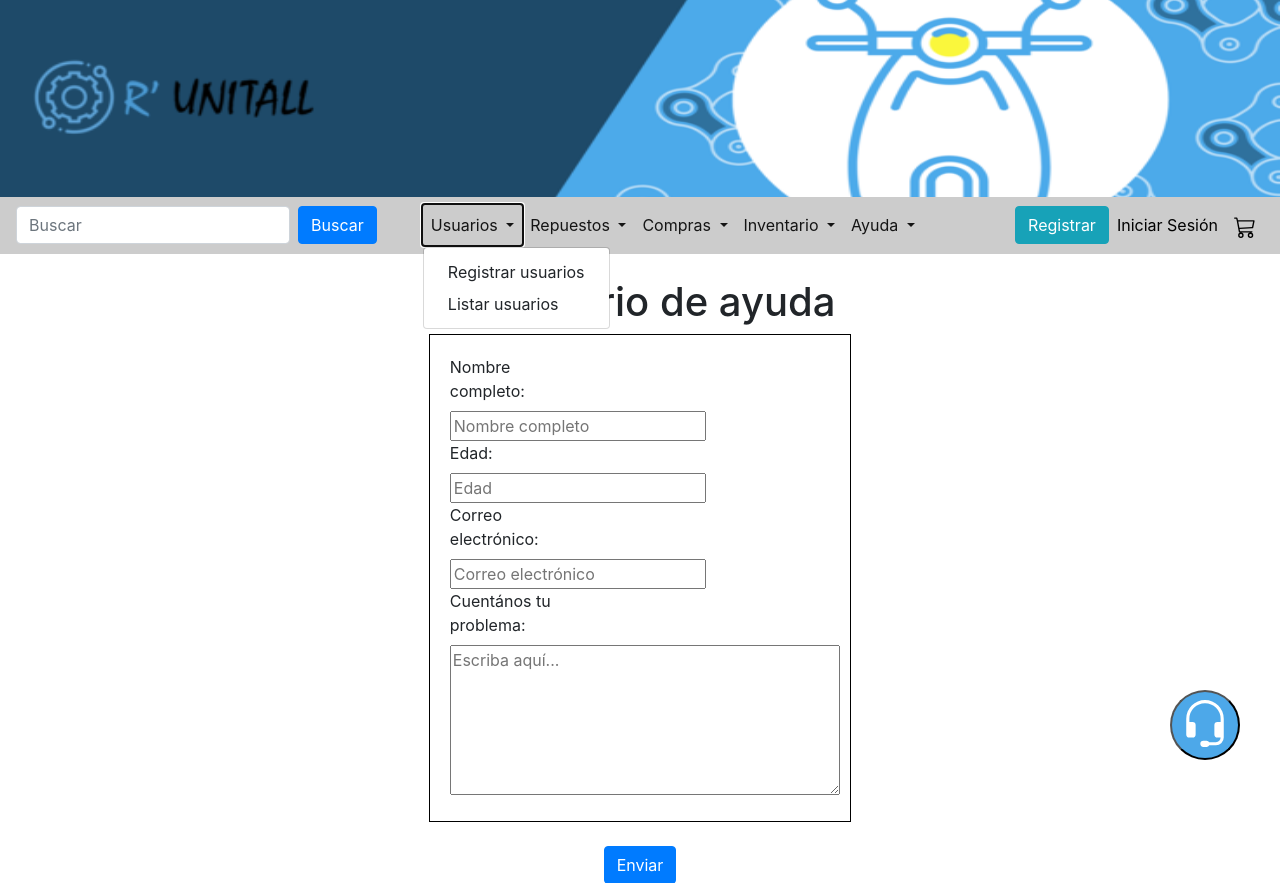
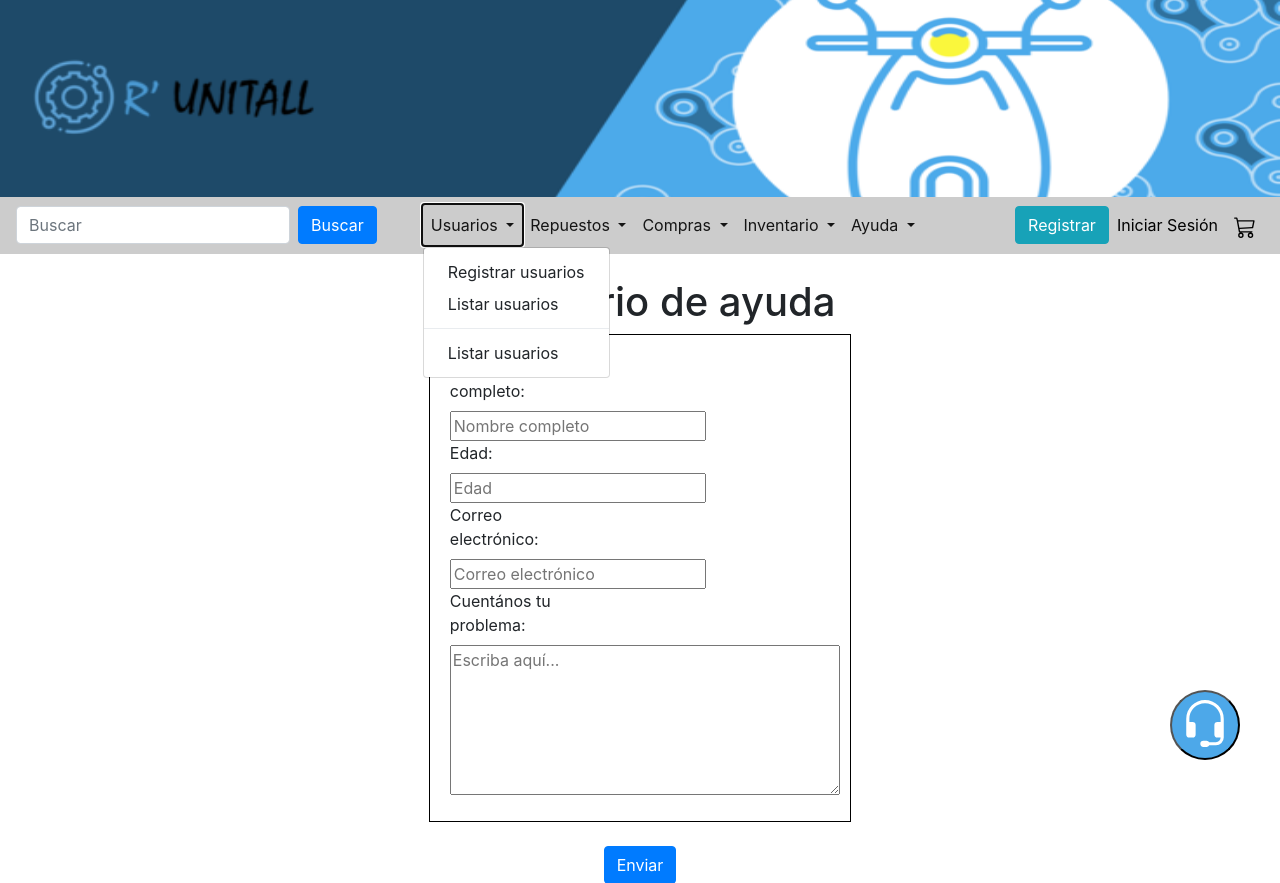
Before and after one commit to PUFFY0RAPTOR/Run_Django, a Django app: page /ayuda/ in a window 1280 px wide, after a click on "Usuarios". Shown: the top 883 px of the page. Run offline with Django 4.2, Linux system fonts and the light colour scheme; some libraries are stand-ins or nearby versions.

Commit message:
Cambios a la BD

```diff
--- a/paginaWeb/models.py
+++ b/paginaWeb/models.py
@@ -5,6 +5,7 @@ from django.db import models
 class Roles(models.Model):
     id_roles = models.IntegerField(primary_key=True)
     nombre_rol = models.CharField(max_length=100)
+    descripcion = models.TextField(default="Descripción del rol...")
 
     def __str__(self):
         return self.nombre_rol
--- a/paginaWeb/templates/run/base.html
+++ b/paginaWeb/templates/run/base.html
@@ -51,6 +51,8 @@
                     </a>
                     <div class="dropdown-menu">
                         <a class="dropdown-item" href="{% url 'paginaWeb:registro' %}">Registrar usuarios</a>
+                        <a class="dropdown-item" href="{% url 'paginaWeb:list_usu' %}">Listar usuarios</a>
+                        <div class="dropdown-divider"></div>
                         <a class="dropdown-item" href="{% url 'paginaWeb:list_usu' %}">Listar usuarios</a>
                     </div>
                 </li>
--- a/paginaWeb/views.py
+++ b/paginaWeb/views.py
@@ -64,7 +64,7 @@ def crearInventario(request):
         )
         q.save()
         return redirect('paginaWeb:list_rep')
-        #comentario
+
     except Exception as e:
         return HttpResponse("Error: "+ e)
 
```
Also changed, not shown: db.sqlite3, paginaWeb/migrations/0001_initial.py.
